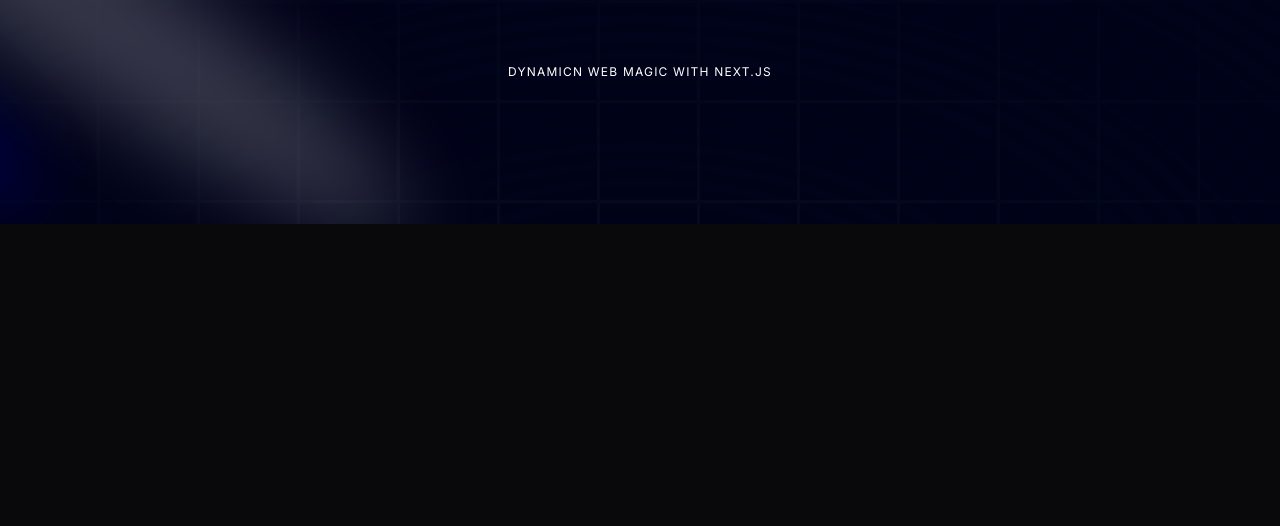
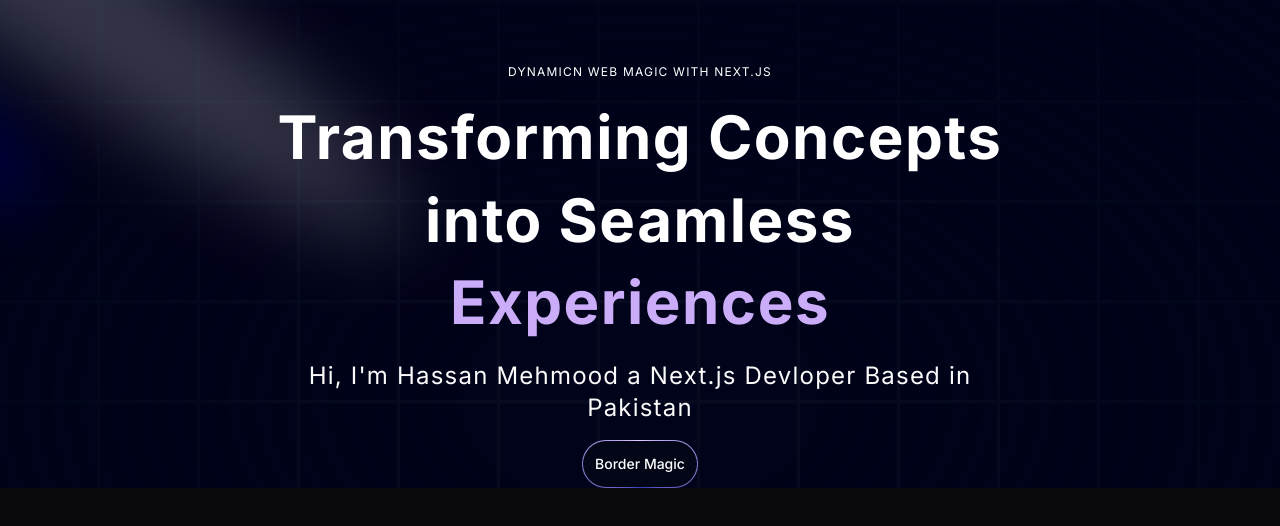
Before and after one commit to Hassan-Mef/my-portfolio, a Next.js app: page / in a window 1280 px wide. Shown: the top 526 px of the page. Built offline with nearby package versions, Linux system fonts and the light colour scheme.

Commit message:
nothing much

```diff
--- a/components/Hero.tsx
+++ b/components/Hero.tsx
@@ -1,4 +1,6 @@
+import MagicButton from "./ui/MagicButton";
 import { Spotlight } from "./ui/Spotlight";
+import { TextGenerateEffect } from "./ui/TextGenerateEffect";
 
 const Hero = () => {
   return (
@@ -23,6 +25,19 @@ const Hero = () => {
           <h2 className="uppercase tracking-widest text-xs text-center text-white max-w-80">
             Dynamicn Web Magic with Next.js
           </h2>
+
+          <TextGenerateEffect
+            className="text-center text-[40px] md:text-5xl lg:text-6xl"
+            words="Transforming Concepts into Seamless Experiences"
+            />
+
+            <p className="text-center md:tracking-wider mb-4 text-sm md:text-lg lg:text-2xl">
+              Hi, I'm Hassan Mehmood a Next.js Devloper Based in Pakistan
+            </p>
+
+            <a href="#about">
+              <MagicButton/>
+            </a>
         </div>
       </div>
     </div>
--- /dev/null
+++ b/components/ui/MagicButton.tsx
@@ -0,0 +1,14 @@
+import React from "react";
+
+function MagicButton() {
+  return (
+    <button className="relative inline-flex h-12 overflow-hidden rounded-full p-[1px] focus:outline-none focus:ring-2 focus:ring-slate-400 focus:ring-offset-2 focus:ring-offset-slate-50">
+      <span className="absolute inset-[-1000%] animate-[spin_2s_linear_infinite] bg-[conic-gradient(from_90deg_at_50%_50%,#E2CBFF_0%,#393BB2_50%,#E2CBFF_100%)]" />
+      <span className="inline-flex h-full w-full cursor-pointer items-center justify-center rounded-full bg-slate-950 px-3 py-1 text-sm font-medium text-white backdrop-blur-3xl">
+        Border Magic
+      </span>
+    </button>
+  );
+}
+
+export default MagicButton;
--- /dev/null
+++ b/components/ui/TextGenerateEffect.tsx
@@ -0,0 +1,54 @@
+"use client";
+import { useEffect } from "react";
+import { motion, stagger, useAnimate } from "framer-motion";
+import { cn } from "@/utils/cn";
+
+export const TextGenerateEffect = ({
+  words,
+  className,
+}: {
+  words: string;
+  className?: string;
+}) => {
+  const [scope, animate] = useAnimate();
+  let wordsArray = words.split(" ");
+  useEffect(() => {
+    animate(
+      "span",
+      {
+        opacity: 1,
+      },
+      {
+        duration: 2,
+        delay: stagger(0.2),
+      }
+    );
+  }, [scope.current]);
+
+  const renderWords = () => {
+    return (
+      <motion.div ref={scope}>
+        {wordsArray.map((word, idx) => {
+          return (
+            <motion.span
+              key={word + idx}
+              className={` ${idx >3 ? 'text-purple' :'dark:text-white text-black'} opacity-0`}
+            >
+              {word}{" "}
+            </motion.span>
+          );
+        })}
+      </motion.div>
+    );
+  };
+
+  return (
+    <div className={cn("font-bold", className)}>
+      <div className="my-4">
+        <div className=" dark:text-white text-black  leading-snug tracking-wide">
+          {renderWords()}
+        </div>
+      </div>
+    </div>
+  );
+};
```
